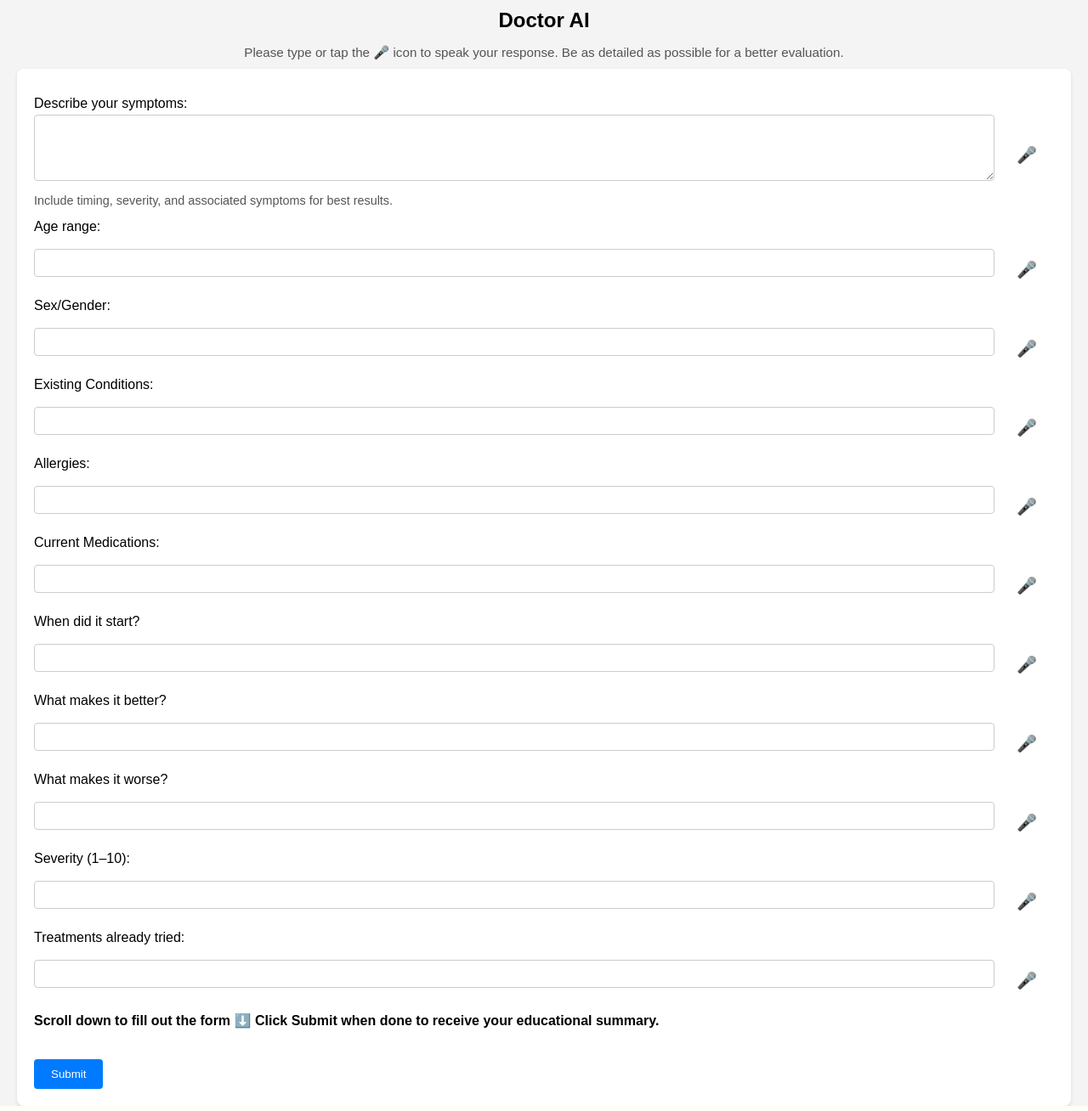
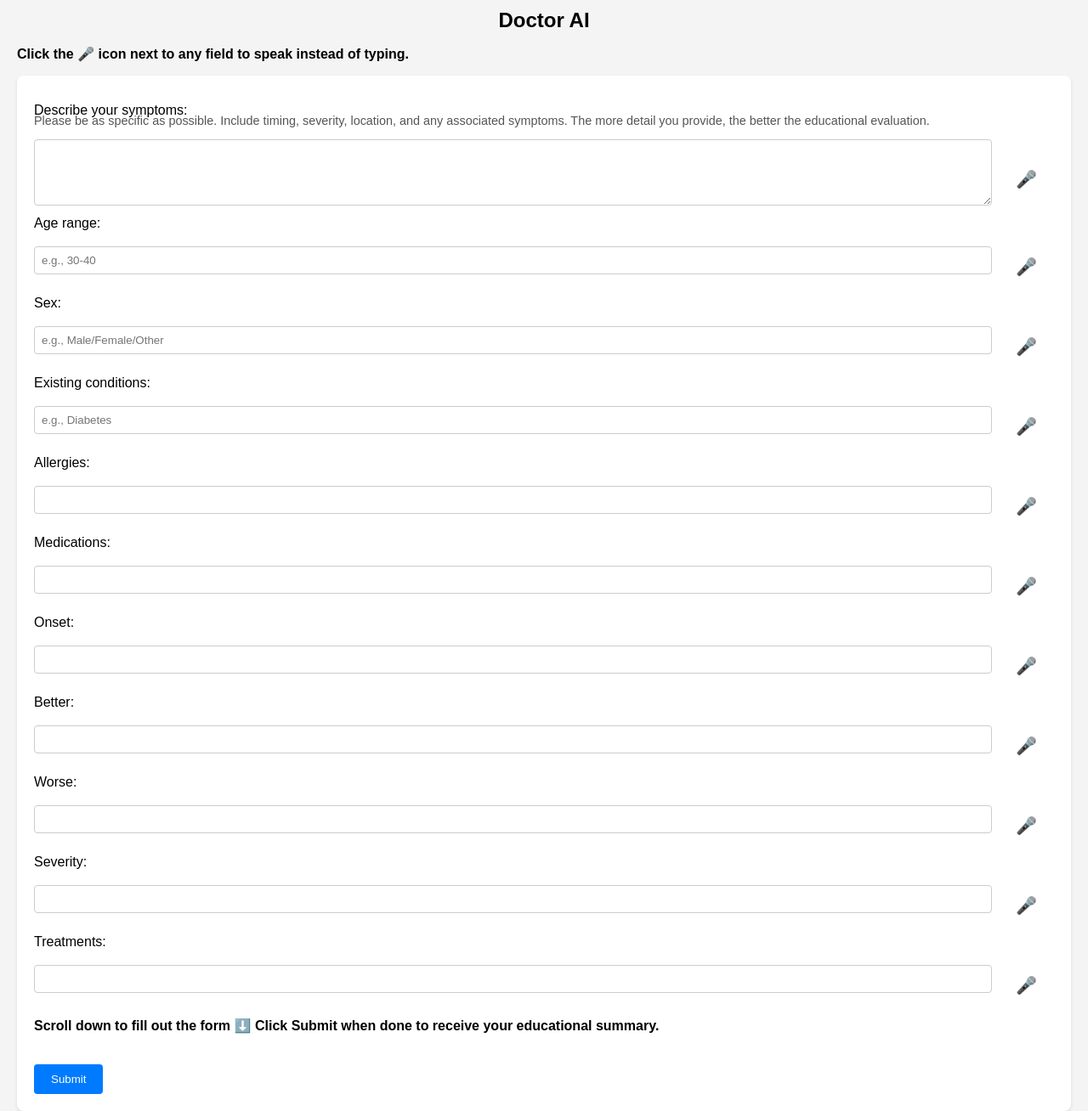
Before and after one commit to Asaabmd/doctor-ai, a Flask app: page / in a window 1280 px wide. Shown: the part 80-1388 px from the top of the page at 85% size. Run offline with Flask 3, Linux system fonts and the light colour scheme.

Commit message:
Added mic icons and instructions for voice input

```diff
--- a/templates/index.html
+++ b/templates/index.html
@@ -25,12 +25,6 @@
       font-size: 24px;
       margin: 10px 0;
     }
-    p.instructions {
-      text-align: center;
-      font-size: 0.95rem;
-      color: #555;
-      margin-bottom: 10px;
-    }
     form {
       background-color: #fff;
       padding: 20px;
@@ -45,22 +39,12 @@
     .field-group {
       display: flex;
       align-items: center;
-    }
-    .field-group input,
-    .field-group textarea {
-      flex: 1;
-    }
-    .mic-button {
-      background: none;
-      border: none;
-      font-size: 1.2rem;
-      margin-left: 6px;
-      cursor: pointer;
+      gap: 8px;
     }
     input[type="text"],
     input[type="number"],
     textarea {
-      width: 100%;
+      flex: 1;
       padding: 8px;
       margin-top: 4px;
       border: 1px solid #ccc;
@@ -84,6 +68,12 @@
       padding: 15px;
       border-left: 4px solid #007bff;
     }
+    .mic-btn {
+      background: none;
+      border: none;
+      cursor: pointer;
+      font-size: 20px;
+    }
   </style>
 </head>
 <body>
@@ -93,37 +83,41 @@
   </div>
 
   <h1>Doctor AI</h1>
-  <p class="instructions">Please type or tap the 🎤 icon to speak your response. Be as detailed as possible for a better evaluation.</p>
+
+  <p><strong>Click the 🎤 icon next to any field to speak instead of typing.</strong></p>
 
   <form method="POST">
     <label for="symptoms">Describe your symptoms:</label>
+    <p style="font-size: 0.9rem; color: #555; margin-top: -5px; margin-bottom: 10px;">
+      Please be as specific as possible. Include timing, severity, location, and any associated symptoms. The more detail you provide, the better the educational evaluation.
+    </p>
     <div class="field-group">
-      <textarea name="symptoms" id="symptoms" rows="4" required></textarea>
-      <button type="button" class="mic-button" onclick="startRecognition('symptoms')" title="Speak your response">🎤</button>
+      <textarea id="symptoms" name="symptoms" rows="4" required></textarea>
+      <button type="button" class="mic-btn" onclick="startRecognition('symptoms')">🎤</button>
     </div>
-    <p style="font-size: 0.9rem; color: #555;">Include timing, severity, and associated symptoms for best results.</p>
 
-    {% for field, label in {
-      "age_range": "Age range:",
-      "sex": "Sex/Gender:",
-      "existing_conditions": "Existing Conditions:",
-      "allergies": "Allergies:",
-      "medications": "Current Medications:",
-      "onset": "When did it start?",
-      "better": "What makes it better?",
-      "worse": "What makes it worse?",
-      "severity": "Severity (1–10):",
-      "treatments": "Treatments already tried:"
+    {% for field, placeholder in {
+      "age_range": "e.g., 30-40",
+      "sex": "e.g., Male/Female/Other",
+      "existing_conditions": "e.g., Diabetes",
+      "allergies": "",
+      "medications": "",
+      "onset": "",
+      "better": "",
+      "worse": "",
+      "severity": "",
+      "treatments": ""
     }.items() %}
-      <label for="{{ field }}">{{ label }}</label>
+      <label for="{{ field }}">{{ field.replace('_', ' ').capitalize() }}:</label>
       <div class="field-group">
         <input
           type="{{ 'number' if field == 'severity' else 'text' }}"
           name="{{ field }}"
           id="{{ field }}"
-          {% if field == 'severity' %} min="1" max="10"{% endif %}
-        />
-        <button type="button" class="mic-button" onclick="startRecognition('{{ field }}')" title="Speak your response">🎤</button>
+          placeholder="{{ placeholder }}"
+          {% if field == 'severity' %}min="1" max="10"{% endif %}
+        >
+        <button type="button" class="mic-btn" onclick="startRecognition('{{ field }}')">🎤</button>
       </div>
     {% endfor %}
 
@@ -145,6 +139,7 @@
       recognition.lang = 'en-US';
       recognition.interimResults = false;
       recognition.maxAlternatives = 1;
+
       recognition.start();
 
       recognition.onresult = function(event) {
```
